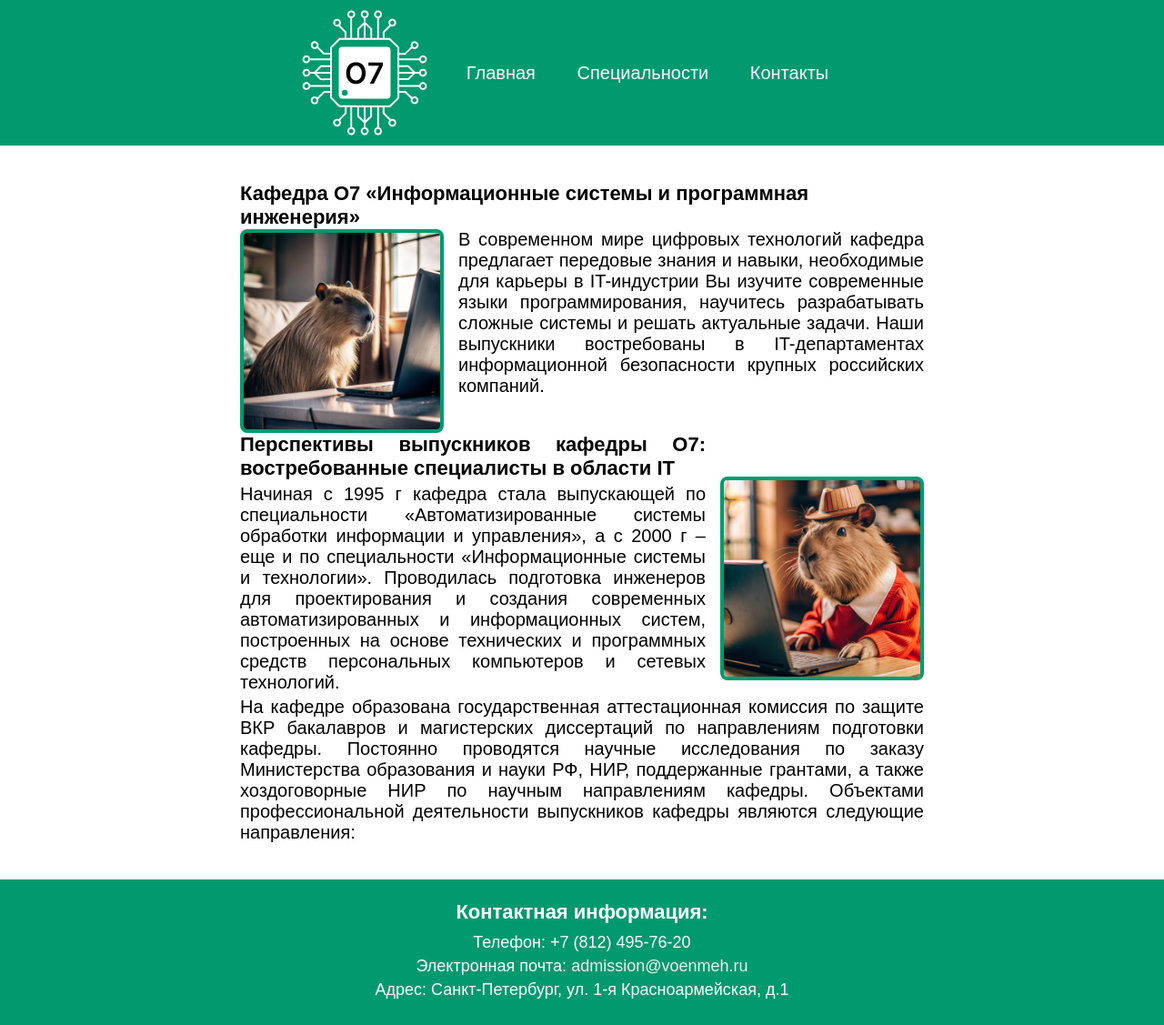
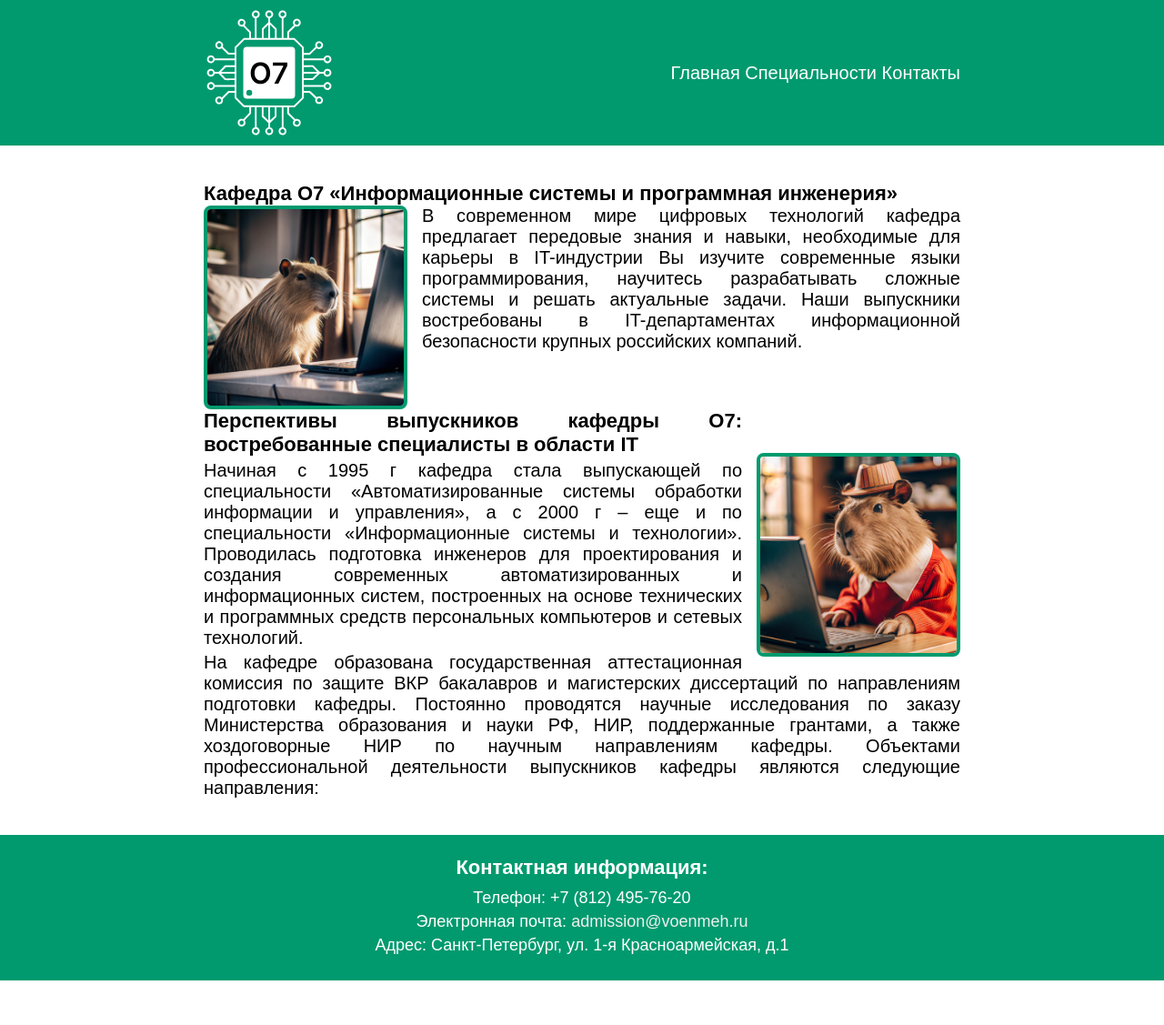
Before and after one commit to Deyryl/SiteForIT, a PHP site: page / in a window 1280 px wide. Shown: the whole page at 91% size. After the commit the page ends 1078 px from the top, so only its background shows below. Run offline with PHP 8.4, Linux system fonts and the light colour scheme.

Commit message:
edit header-container and menu

```diff
--- a/styles/styles.css
+++ b/styles/styles.css
@@ -19,6 +19,9 @@ h2{
 }
 
 header{
+    display: flex;
+    justify-content: center;
+    align-items: center;
     width: 100%;
     height: 160px;
     background-color: #009A6E;
@@ -26,23 +29,21 @@ header{
 }
 .header-container{
     display: flex;
-    justify-content: center;
+    justify-content: space-between;
     align-items: center;
     height: 160px;
     max-width: 832px;
     width: 100%;
-    margin: auto;
     color: white;
 }
 
 .logo{
     width: 144px;
     height: 144px;
-    margin-right: 40px;
 }
 
-.menu{
-    margin-right: 40px;
+.header-container nav{
+
 }
 
 .menu:link, .menu:visited{
@@ -66,10 +67,14 @@ main{
     justify-content: center;
     box-sizing: border-box;
     margin: 0px;
-    padding: 40px;
+    padding: 40px 0px;
     max-width: 832px;
     width: 100%;
     height: 100%;
+}
+
+.main-container h2{
+    text-align: justify;
 }
 
 .main-text{
```
